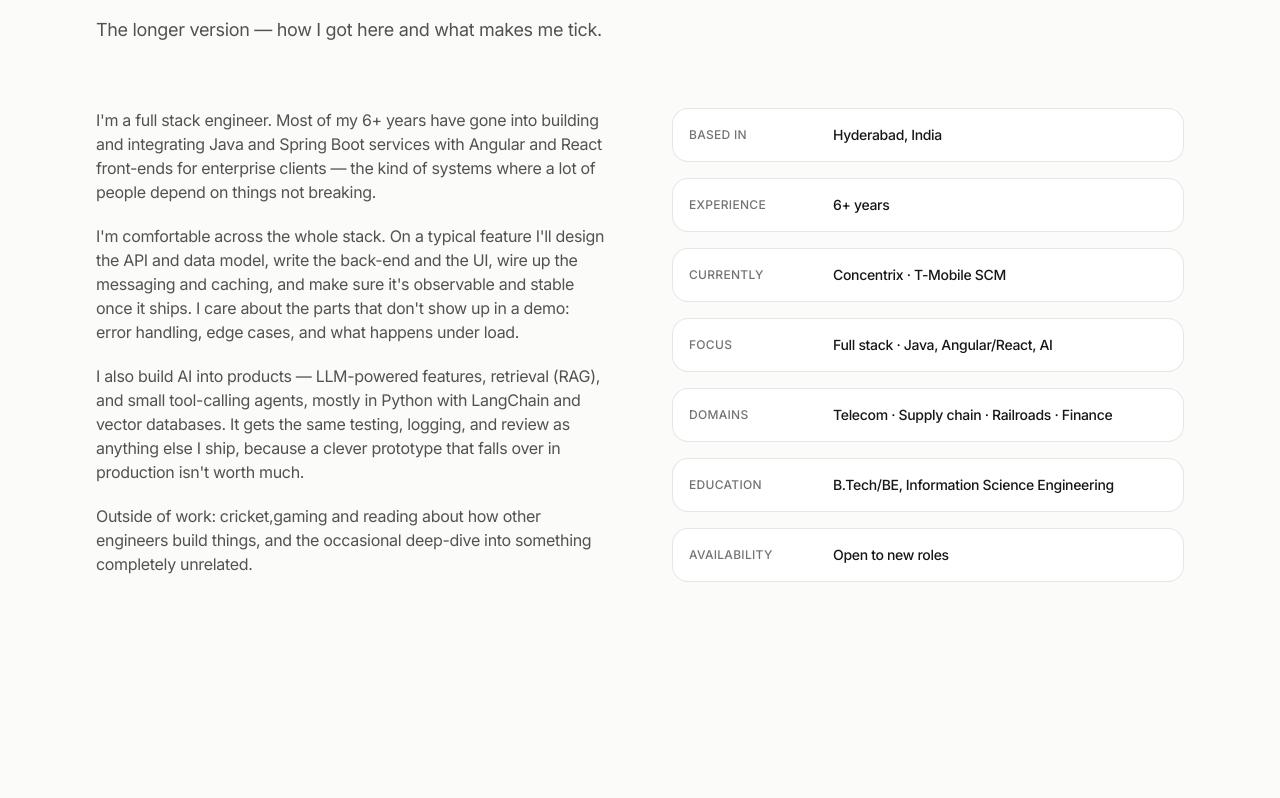
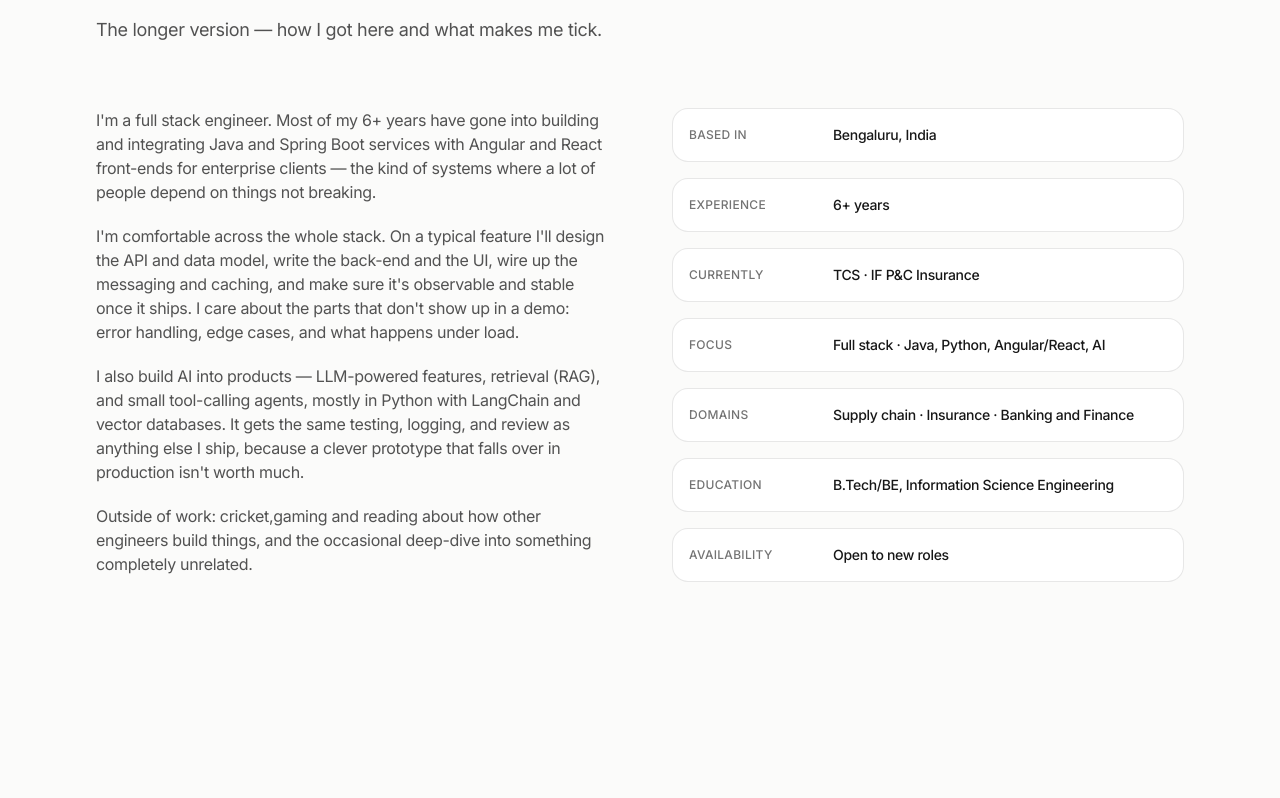
Before and after one commit to AkhilMukesh/Akhil_Mukesh_Portfolio, a React (Vite) app: page / in a window 1280 px wide. Shown: the part 1562-2360 px from the top of the page. Built offline with nearby package versions, Linux system fonts and the light colour scheme; no server answers; the database is empty.

Commit message:
changes added

```diff
--- a/src/components/About.jsx
+++ b/src/components/About.jsx
@@ -41,11 +41,11 @@ export default function About() {
 
           <div className="space-y-4">
             {[
-              { label: 'Based in', value: 'Hyderabad, India' },
+              { label: 'Based in', value: 'Bengaluru, India' },
               { label: 'Experience', value: `${years} years` },
-              { label: 'Currently', value: 'Concentrix · T-Mobile SCM' },
-              { label: 'Focus', value: 'Full stack · Java, Angular/React, AI' },
-              { label: 'Domains', value: 'Telecom · Supply chain · Railroads · Finance' },
+              { label: 'Currently', value: 'TCS · IF P&C Insurance' },
+              { label: 'Focus', value: 'Full stack · Java, Python, Angular/React, AI' },
+              { label: 'Domains', value: 'Supply chain · Insurance · Banking and Finance' },
               { label: 'Education', value: profile.education.degree },
               { label: 'Availability', value: 'Open to new roles' },
             ].map((item, index) => (
--- a/src/components/Contact.jsx
+++ b/src/components/Contact.jsx
@@ -18,7 +18,7 @@ import { useRevealOnce } from '../hooks/useRevealOnce';
 
 const INITIAL_FORM = { name: '', email: '', message: '' };
 const EMAIL_REGEX = /^[^\s@]+@[^\s@]+\.[^\s@]+$/;
-const EMAIL_ADDRESS = 'Khazashaik4@gmail.com';
+const EMAIL_ADDRESS = 'akhil1997mukesh@gmail.com';
 
 // Pull EmailJS credentials from Vite env (.env.local). Falls back to
 // placeholders so the UI stays usable during development.
@@ -129,17 +129,17 @@ export default function Contact() {
     },
     {
       icon: HiPhone,
-      label: '+91 82913 33422',
-      href: 'tel:+918291333422',
+      label: '+91 8618097296',
+      href: 'tel:+918618097296',
     },
     {
       icon: FaLinkedin,
-      label: 'linkedin.com/in/khaza-shaik-3344b5157',
-      href: 'https://linkedin.com/in/khaza-shaik-3344b5157',
+      label: 'www.linkedin.com/in/akhil-mukesh-43376a126',
+      href: 'https://www.linkedin.com/in/akhil-mukesh-43376a126/',
     },
     {
       icon: HiMapPin,
-      label: 'Hyderabad, India',
+      label: 'Bengaluru, India',
       href: null,
     },
   ];
--- a/src/components/Footer.jsx
+++ b/src/components/Footer.jsx
@@ -29,10 +29,10 @@ export default function Footer() {
               Portfolio
             </p>
             <p className="mt-3 text-2xl font-semibold tracking-tight sm:text-3xl">
-              Khaza Shaik
+              Akhil Mukesh
             </p>
             <p className="mt-3 max-w-sm text-sm leading-relaxed text-white/55">
-              AI engineer in Hyderabad. Building with LLMs on top of a long career in fullstack and
+              Full stack engineer in Bengaluru. Building with LLMs on top of a long career in fullstack and
               backend work. Open to new roles.
             </p>
           </div>
@@ -65,7 +65,7 @@ export default function Footer() {
               </p>
               <div className="mt-4 flex gap-2">
                 <a
-                  href="https://github.com/khazaShaik"
+                  href="https://github.com/AkhilMukesh"
                   target="_blank"
                   rel="noopener noreferrer"
                   aria-label="GitHub"
@@ -74,7 +74,7 @@ export default function Footer() {
                   <FaGithub className="size-5" />
                 </a>
                 <a
-                  href="https://linkedin.com/in/khaza-shaik-3344b5157"
+                  href="https://www.linkedin.com/in/akhil-mukesh-43376a126/"
                   target="_blank"
                   rel="noopener noreferrer"
                   aria-label="LinkedIn"
@@ -83,7 +83,7 @@ export default function Footer() {
                   <FaLinkedin className="size-5" />
                 </a>
                 <a
-                  href="mailto:Khazashaik4@gmail.com"
+                  href="mailto:akhil1997mukesh@gmail.com"
                   aria-label="Email"
                   className="rounded-lg p-2.5 text-white/55 transition hover:bg-white/10 hover:text-white"
                 >
@@ -95,7 +95,7 @@ export default function Footer() {
         </div>
 
         <div className="mt-12 flex flex-col items-center gap-2 border-t border-white/10 pt-8 text-xs text-white/40 sm:flex-row sm:justify-between">
-          <p>&copy; {year} Khaza Shaik. All rights reserved.</p>
+          <p>&copy; {year} Akhil Mukesh. All rights reserved.</p>
           <RouterLink
             to="/admin"
             className="text-white/30 transition hover:text-white/70"
```
